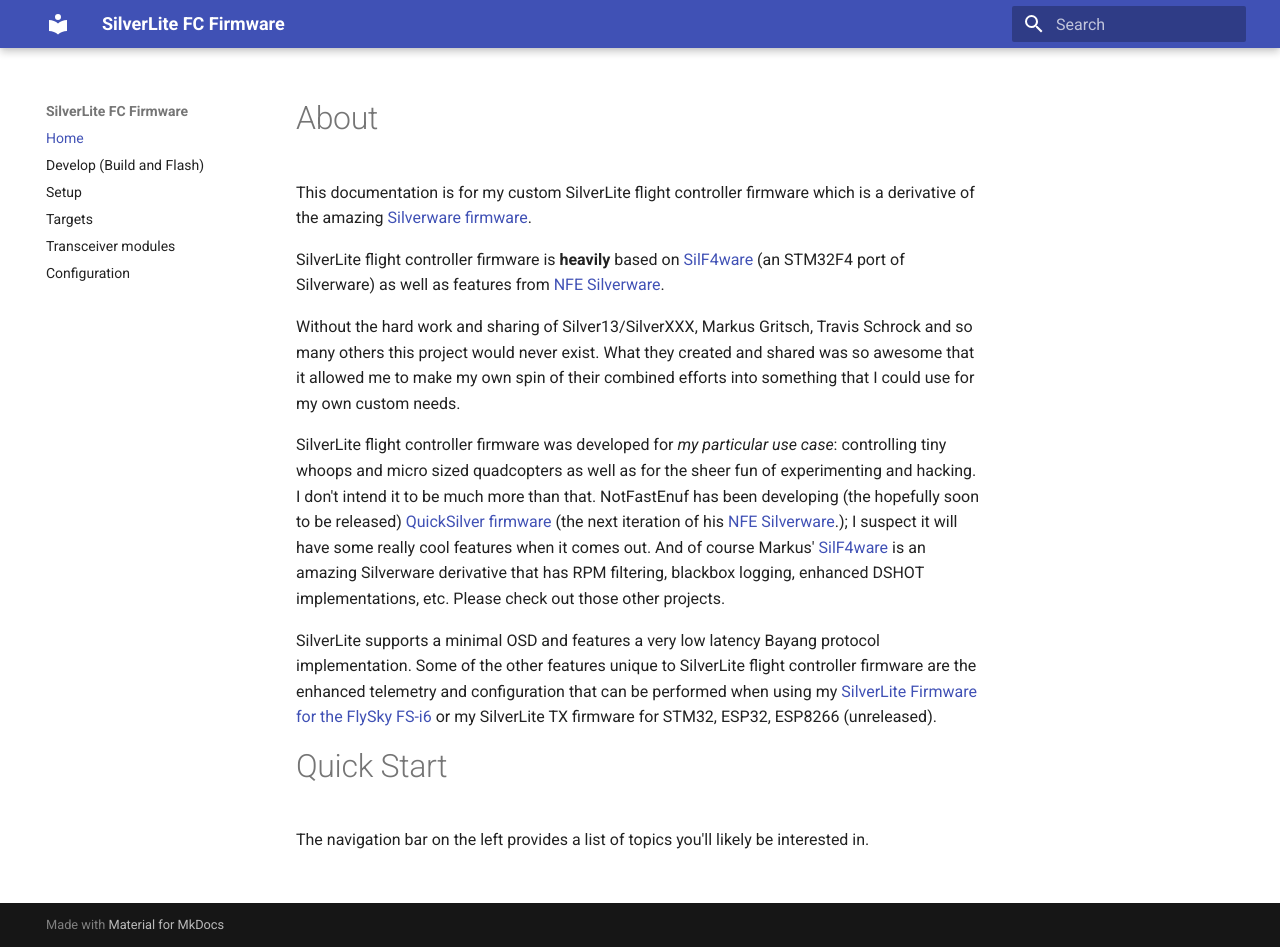
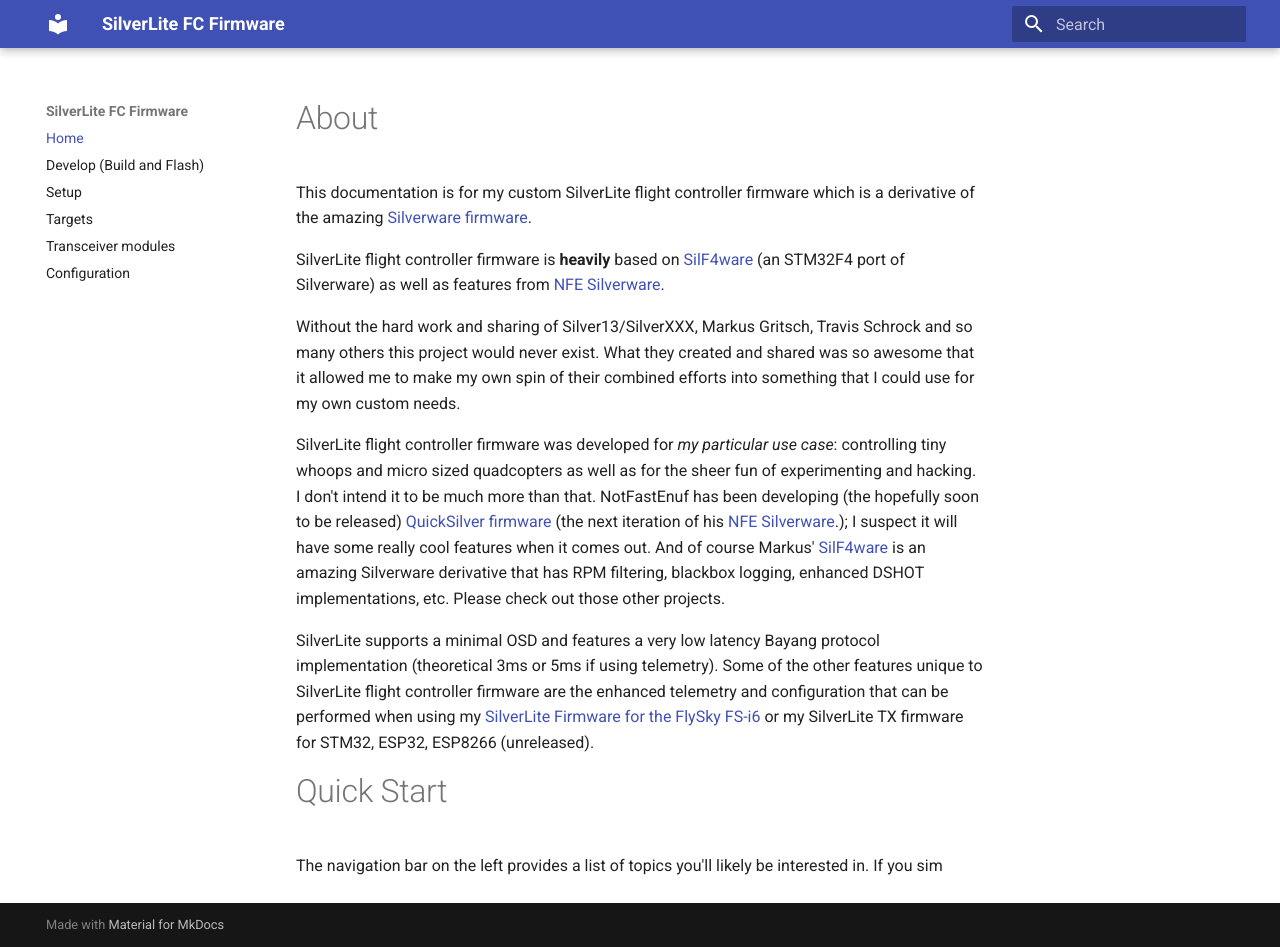
Before and after one commit to sakitume/SilverLite-FC, an MkDocs documentation site: the page built from docs/index.md, in a window 1280 px wide and 947 px high. Built offline with MkDocs 1.6.1 and Material for MkDocs 9.7.7, drawn with Linux system fonts in a browser that asks for light colours.

Commit message:
Minor updates as well as a correction to the docs,

```diff
--- a/docs/index.md
+++ b/docs/index.md
@@ -15,11 +15,11 @@
 have some really cool features when it comes out. And of course Markus' [SilF4ware](https://www.rcgroups.com/forums/showthread.php?3294959-SilF4ware-an-STM32F4-port-of-SilverWare) is an amazing Silverware derivative that has
 RPM filtering, blackbox logging, enhanced DSHOT implementations, etc. Please check out those other projects.
 
-SilverLite supports a minimal OSD and features a very low latency Bayang protocol implementation.
+SilverLite supports a minimal OSD and features a very low latency Bayang protocol implementation (theoretical 3ms or 5ms if using telemetry).
 Some of the other features unique to SilverLite flight controller firmware are the enhanced telemetry and configuration that can be
 performed when using my [SilverLite Firmware for the FlySky FS-i6](https://github.com/sakitume/FS-i6-SilverLite) or
 my SilverLite TX firmware for STM32, ESP32, ESP8266 (unreleased).
 
 # Quick Start
 
-The navigation bar on the left provides a list of topics you'll likely be interested in.
+The navigation bar on the left provides a list of topics you'll likely be interested in. If you sim
```
Also changed, not shown: docs/Develop.md (+4 -3 lines).
